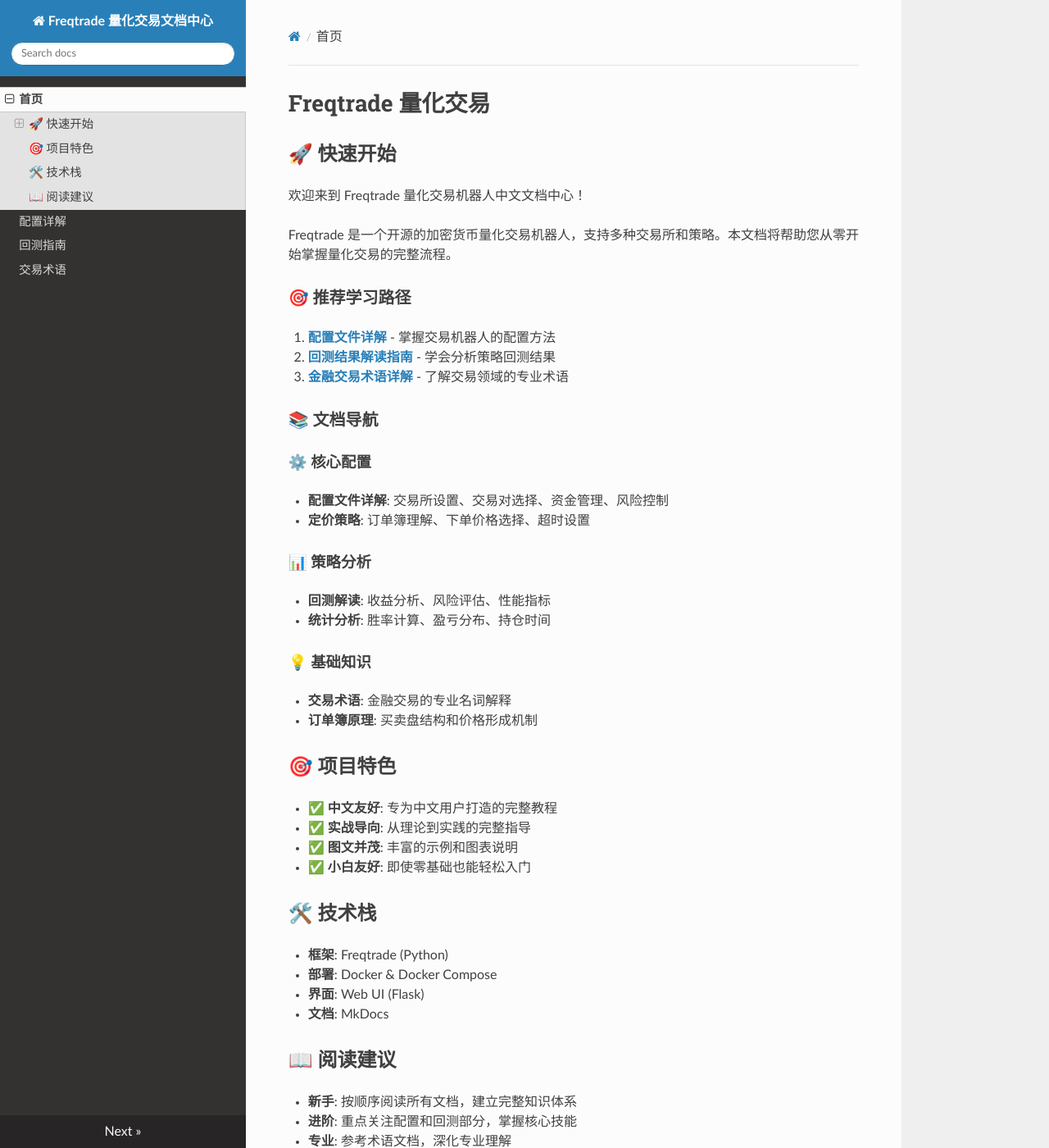
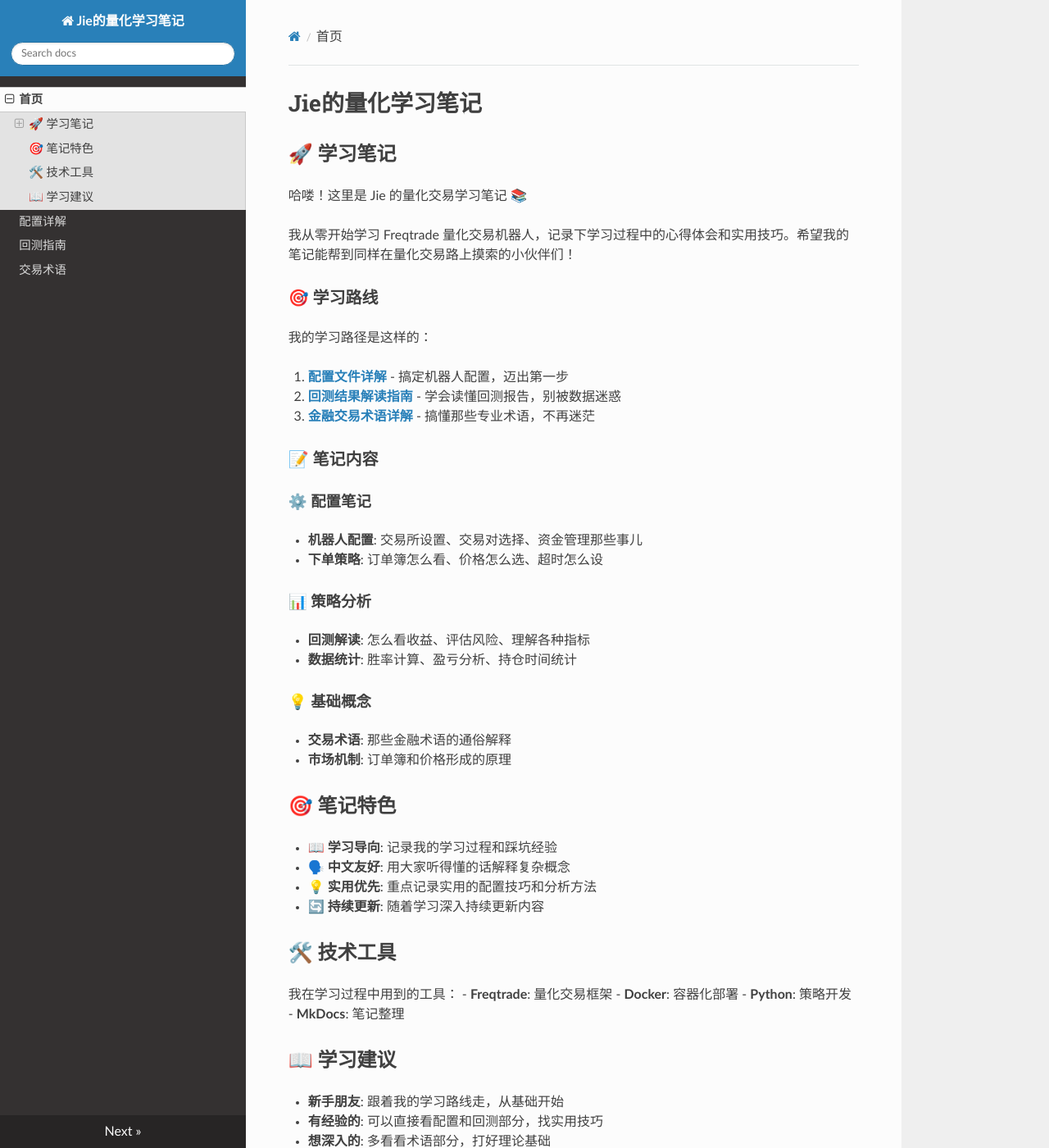
Before and after one commit to aawujie/freqtrade, an MkDocs documentation site: the page built from docs/index.md, in a window 1280 px wide and 1400 px high. Shown: the whole window at 82% size. Built offline with MkDocs 1.6.1, drawn with Linux system fonts in a browser that asks for light colours; nearby versions of some CDN libraries; some of the changed text lies outside the part shown.

Commit message:
docs: refactor documentation to personal learning notes format
Changed documentation from official Freqtrade tutorial format to personal learning notes style. Updated site metadata including title, description, and author to reflect the personal learning journey approach. Modified content tone to be more casual and learner-focused while maintaining the same core topics and structure. The changes make the documentation more approachable for beginners by using conversational language and sharing personal learning experiences.

```diff
--- a/docs/index.md
+++ b/docs/index.md
@@ -1,51 +1,54 @@
-# Freqtrade 量化交易
+# Jie的量化学习笔记
 
-## 🚀 快速开始
+## 🚀 学习笔记
 
-欢迎来到 Freqtrade 量化交易机器人中文文档中心！
+哈喽！这里是 Jie 的量化交易学习笔记 📚
 
-Freqtrade 是一个开源的加密货币量化交易机器人，支持多种交易所和策略。本文档将帮助您从零开始掌握量化交易的完整流程。
+我从零开始学习 Freqtrade 量化交易机器人，记录下学习过程中的心得体会和实用技巧。希望我的笔记能帮到同样在量化交易路上摸索的小伙伴们！
 
-### 🎯 推荐学习路径
+### 🎯 学习路线
 
-1. **[配置文件详解](01-配置文件详解.md)** - 掌握交易机器人的配置方法
-2. **[回测结果解读指南](02-回测结果解读指南.md)** - 学会分析策略回测结果
-3. **[金融交易术语详解](03-金融交易术语详解.md)** - 了解交易领域的专业术语
+我的学习路径是这样的：
 
-### 📚 文档导航
+1. **[配置文件详解](01-配置文件详解.md)** - 搞定机器人配置，迈出第一步
+2. **[回测结果解读指南](02-回测结果解读指南.md)** - 学会读懂回测报告，别被数据迷惑
+3. **[金融交易术语详解](03-金融交易术语详解.md)** - 搞懂那些专业术语，不再迷茫
 
-#### ⚙️ 核心配置
-- **配置文件详解**: 交易所设置、交易对选择、资金管理、风险控制
-- **定价策略**: 订单簿理解、下单价格选择、超时设置
+### 📝 笔记内容
+
+#### ⚙️ 配置笔记
+- **机器人配置**: 交易所设置、交易对选择、资金管理那些事儿
+- **下单策略**: 订单簿怎么看、价格怎么选、超时怎么设
 
 #### 📊 策略分析
-- **回测解读**: 收益分析、风险评估、性能指标
-- **统计分析**: 胜率计算、盈亏分布、持仓时间
+- **回测解读**: 怎么看收益、评估风险、理解各种指标
+- **数据统计**: 胜率计算、盈亏分析、持仓时间统计
 
-#### 💡 基础知识
-- **交易术语**: 金融交易的专业名词解释
-- **订单簿原理**: 买卖盘结构和价格形成机制
+#### 💡 基础概念
+- **交易术语**: 那些金融术语的通俗解释
+- **市场机制**: 订单簿和价格形成的原理
 
-## 🎯 项目特色
+## 🎯 笔记特色
 
-- ✅ **中文友好**: 专为中文用户打造的完整教程
-- ✅ **实战导向**: 从理论到实践的完整指导
-- ✅ **图文并茂**: 丰富的示例和图表说明
-- ✅ **小白友好**: 即使零基础也能轻松入门
+- 📖 **学习导向**: 记录我的学习过程和踩坑经验
+- 🗣️ **中文友好**: 用大家听得懂的话解释复杂概念
+- 💡 **实用优先**: 重点记录实用的配置技巧和分析方法
+- 🔄 **持续更新**: 随着学习深入持续更新内容
 
-## 🛠️ 技术栈
+## 🛠️ 技术工具
 
-- **框架**: Freqtrade (Python)
-- **部署**: Docker & Docker Compose
-- **界面**: Web UI (Flask)
-- **文档**: MkDocs
+我在学习过程中用到的工具：
+- **Freqtrade**: 量化交易框架
+- **Docker**: 容器化部署
+- **Python**: 策略开发
+- **MkDocs**: 笔记整理
 
-## 📖 阅读建议
+## 📖 学习建议
 
-- **新手**: 按顺序阅读所有文档，建立完整知识体系
-- **进阶**: 重点关注配置和回测部分，掌握核心技能
-- **专业**: 参考术语文档，深化专业理解
+- **新手朋友**: 跟着我的学习路线走，从基础开始
+- **有经验的**: 可以直接看配置和回测部分，找实用技巧
+- **想深入的**: 多看看术语部分，打好理论基础
 
 ---
 
-**💡 提示**: 建议先从 [配置文件详解](01-配置文件详解.md) 开始学习，这将为您打下坚实的基础！
+**💡 小贴士**: 如果你是量化交易新人，建议从 [配置文件详解](01-配置文件详解.md) 开始看起哦！这可是我花了好长时间才搞明白的 🤣
--- a/mkdocs.yml
+++ b/mkdocs.yml
@@ -1,6 +1,6 @@
-site_name: Freqtrade 量化交易文档中心
-site_description: 完整的 Freqtrade 量化交易机器人中文教程，从零开始掌握加密货币量化交易
-site_author: Freqtrade 中文社区
+site_name: Jie的量化学习笔记
+site_description: Jie的 Freqtrade 量化交易学习笔记，从零开始的量化交易之旅
+site_author: Jie
 
 theme:
   name: readthedocs
@@ -29,4 +29,4 @@
     - icon: fontawesome/brands/github
       link: https://github.com/freqtrade/freqtrade
 
-copyright: Copyright &copy; 2025 Freqtrade 中文文档
+copyright: Copyright &copy; 2025 Jie的量化学习笔记
```
